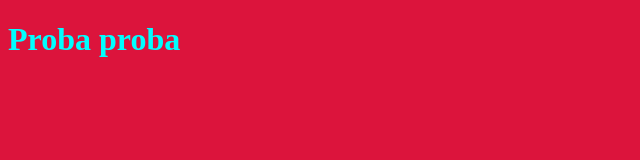
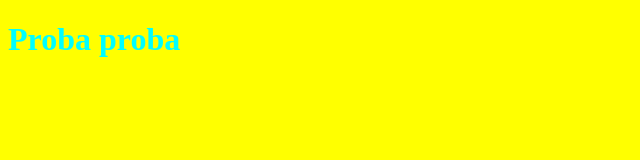
Before and after one commit to aleks2908/proba-pera, a plain HTML site: page index.html in a window 1280 px wide. Shown: the whole page, without its empty margins (0-640 px from the left). Drawn offline with Linux system fonts and the light colour scheme.

Commit message:
желтый фон

```diff
--- a/css/styles.css
+++ b/css/styles.css
@@ -1,4 +1,4 @@
 body{
-    background-color: crimson;
+    background-color: yellow;
     color: aqua;
 }
```
